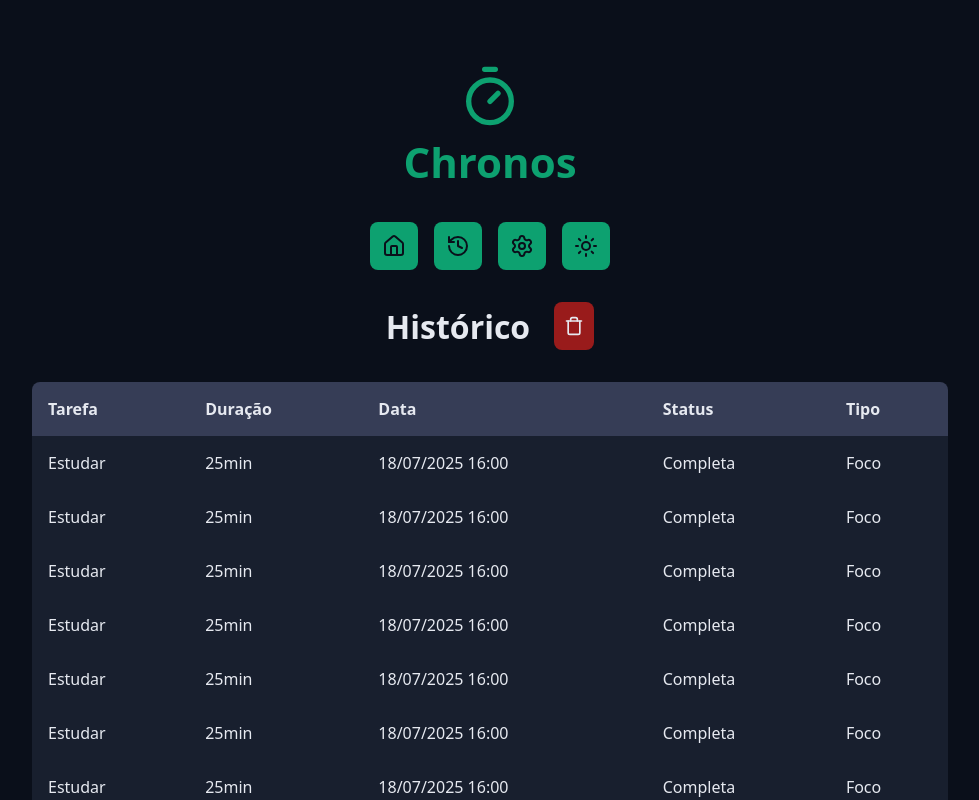
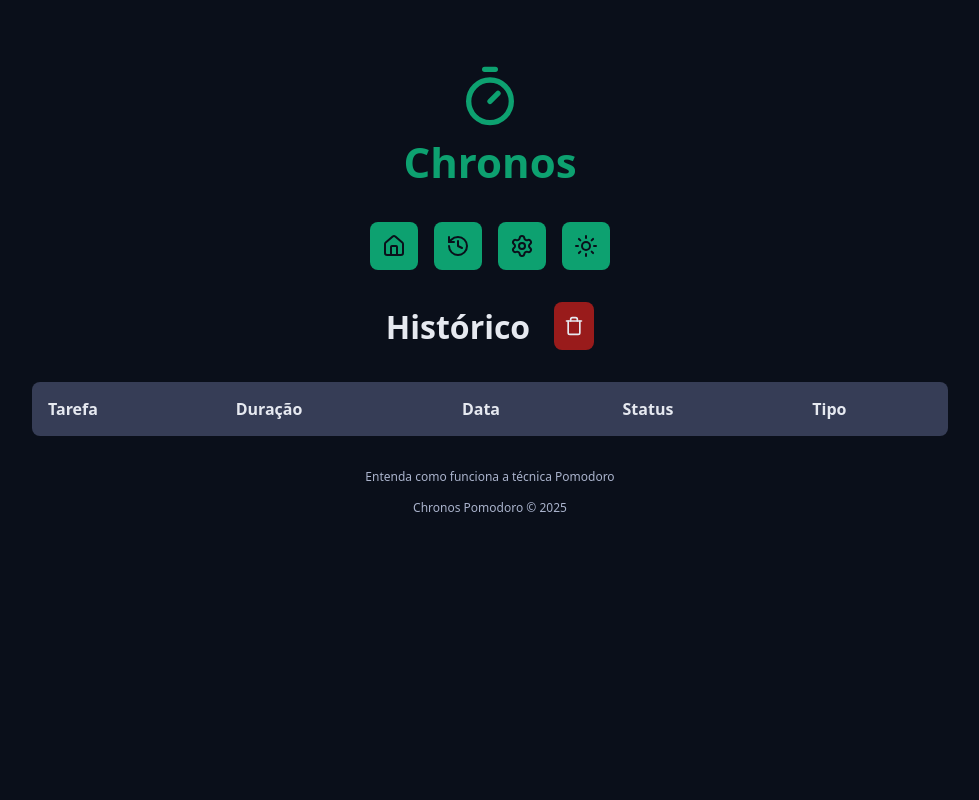
Before and after one commit to PedroL-cs/Pomodoro, a React (Vite) app: page /historico in a window 1280 px wide. Shown: the top 800 px of the page, without its empty margins (150-1129 px from the left). Built offline with nearby package versions, Linux system fonts and the light colour scheme.

Commit message:
Implementa a lógica principal na página do histórico

```diff
--- a/package.json
+++ b/package.json
@@ -10,6 +10,7 @@
     "preview": "vite preview"
   },
   "dependencies": {
+    "date-fns": "^4.1.0",
     "lucide-react": "^0.525.0",
     "react": "^19.1.0",
     "react-dom": "^19.1.0",
--- a/src/pages/Historico/index.tsx
+++ b/src/pages/Historico/index.tsx
@@ -5,8 +5,16 @@ import { Heading } from '../../components/Heading';
 import { MainTemplate } from '../../templates/MainTemplate';
 
 import styles from './styles.module.css';
+import { useTaskContext } from '../../contexts/TaskContext/useTaskContext';
+import { formatDate } from '../../utils/formatDate';
+import { getTaskStatus } from '../../utils/getTaskStatus';
 
 export function Historico() {
+   const { state } = useTaskContext();
+   const sortedTasks = [...state.tasks].sort((a, b) => {
+      return b.startDate - a.startDate;
+   });
+
    return (
       <MainTemplate>
          <Container>
@@ -36,14 +44,20 @@ export function Historico() {
                      </tr>
                   </thead>
                   <tbody>
-                     {Array.from({ length: 10 }).map(() => {
+                     {sortedTasks.map(task => {
+                        const taskTypeDict = {
+                           workTime: 'Foco',
+                           shortBreakTime: 'Descanso curto',
+                           longBreakTime: 'Descanso longo',
+                        };
+
                         return (
-                           <tr>
-                              <td>Estudar</td>
-                              <td>25min</td>
-                              <td>18/07/2025 16:00</td>
-                              <td>Completa</td>
-                              <td>Foco</td>
+                           <tr key={task.id}>
+                              <td>{task.name}</td>
+                              <td>{task.duration}min</td>
+                              <td>{formatDate(task.startDate)}</td>
+                              <td>{getTaskStatus(task, state.activeTask)}</td>
+                              <td>{taskTypeDict[task.type]}</td>
                            </tr>
                         );
                      })}
--- /dev/null
+++ b/src/utils/formatDate.ts
@@ -0,0 +1,6 @@
+import { format } from 'date-fns';
+
+export function formatDate(timeStamp: number) {
+   const date = new Date(timeStamp);
+   return format(date, 'dd/MM/yyyy HH:mm');
+}
--- /dev/null
+++ b/src/utils/getTaskStatus.ts
@@ -0,0 +1,8 @@
+import type { TaskModel } from '../models/TaskModel';
+
+export function getTaskStatus(task: TaskModel, activeTask: TaskModel | null) {
+   if (task.completeDate) return 'Completa';
+   if (task.interruptDate) return 'Interrompida';
+   if (task.id === activeTask?.id) return 'Em progresso';
+   return 'Abandonada';
+}
```
Also changed, not shown: 1 other file (tests, documents, lock files or other folders).
